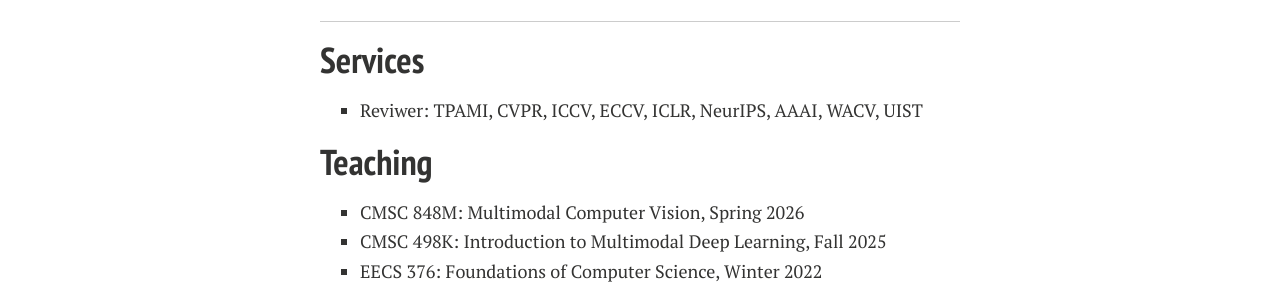
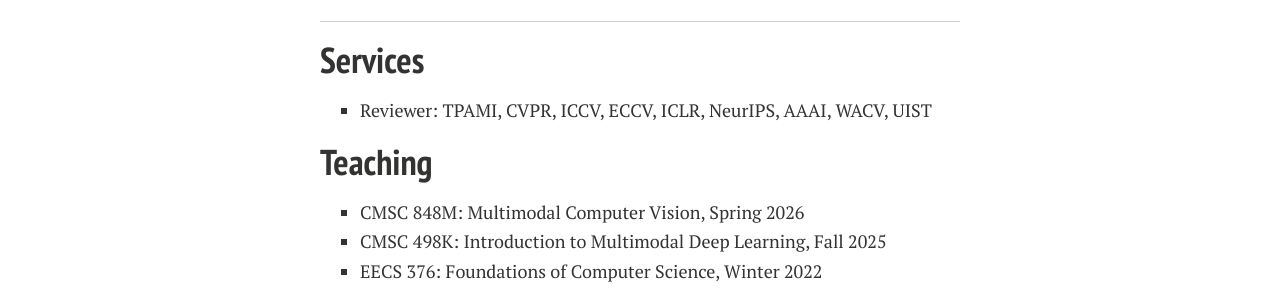
Before and after one commit to Zi-hao-Wei/Zi-hao-Wei.github.io, a Jekyll site: the page built from index.md, in a window 1280 px wide and 900 px high, scrolled down 3175 px. Shown: the part 386-680 px from the top of the window. Built offline with Jekyll 4.4.1, drawn with Linux system fonts in a browser that asks for light colours; nearby versions of some CDN libraries; a style sheet for code colours, icons or effects is not loaded; our own code applies the rules of GitHub Pages for plain Markdown files; some of the changed lines change nothing that is shown.

Commit message:
Update index.md

```diff
--- a/index.md
+++ b/index.md
@@ -96,7 +96,7 @@ If you are interested in learning more about me, I would love to chat and explor
 
 ---
 ## Services
-- Reviwer: TPAMI, CVPR, ICCV, ECCV, ICLR, NeurIPS, AAAI, WACV, UIST
+- Reviewer: TPAMI, CVPR, ICCV, ECCV, ICLR, NeurIPS, AAAI, WACV, UIST
 
 ## Teaching
 - CMSC 848M: Multimodal Computer Vision, Spring 2026
```
